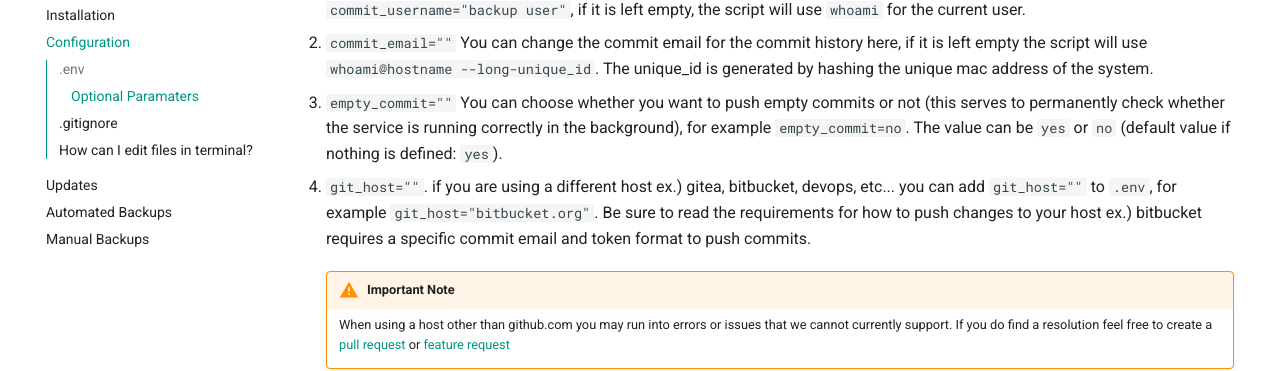
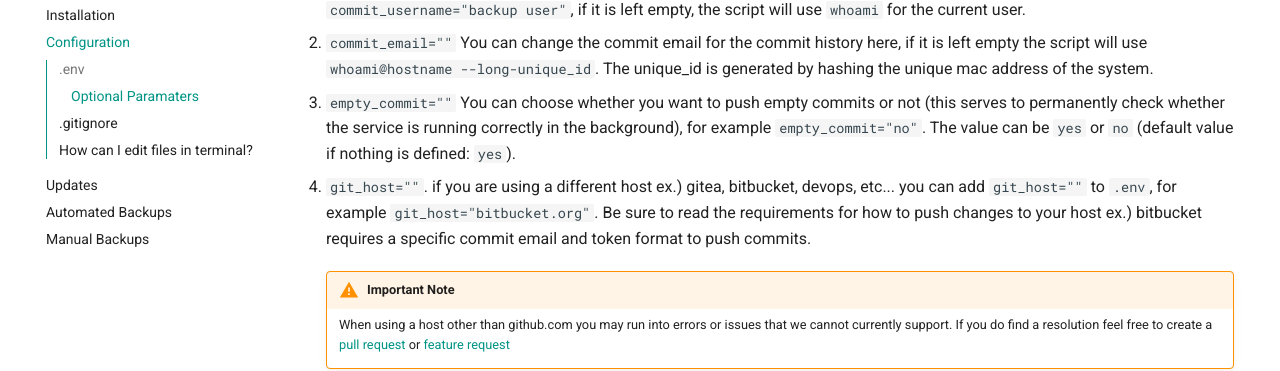
Before and after one commit to Staubgeborener/Klipper-Backup, an MkDocs documentation site: the page built from docs/configuration.md, in a window 1280 px wide and 900 px high, scrolled down 392 px. Shown: the part 141-512 px from the top of the window. Built offline with MkDocs 1.6.1 and Material for MkDocs 9.7.7, drawn with Linux system fonts in a browser that asks for light colours; comment, search, counter and statistics services are not loaded.

```diff
--- a/docs/configuration.md
+++ b/docs/configuration.md
@@ -8,7 +8,7 @@ Now you need your [GitHub token](installation.md#create-github-token).
 #### Optional Paramaters
 1. `commit_username=""` You can change the commit username for the commit history here, for example `commit_username="backup user"`, if it is left empty, the script will use `whoami` for the current user.
 2. `commit_email=""` You can change the commit email for the commit history here, if it is left empty the script will use `whoami@hostname --long-unique_id`. The unique_id is generated by hashing the unique mac address of the system.
-3. `empty_commit=""` You can choose whether you want to push empty commits or not (this serves to permanently check whether the service is running correctly in the background), for example `empty_commit=no`. The value can be `yes` or `no` (default value if nothing is defined: `yes`).
+3. `empty_commit=""` You can choose whether you want to push empty commits or not (this serves to permanently check whether the service is running correctly in the background), for example `empty_commit="no"`. The value can be `yes` or `no` (default value if nothing is defined: `yes`).
 4. `git_host=""`. if you are using a different host ex.) gitea, bitbucket, devops, etc... you can add `git_host=""` to `.env`, for example `git_host="bitbucket.org"`. Be sure to read the requirements for how to push changes to your host ex.) bitbucket requires a specific commit email and token format to push commits.
 
     !!! warning "Important Note"
```
